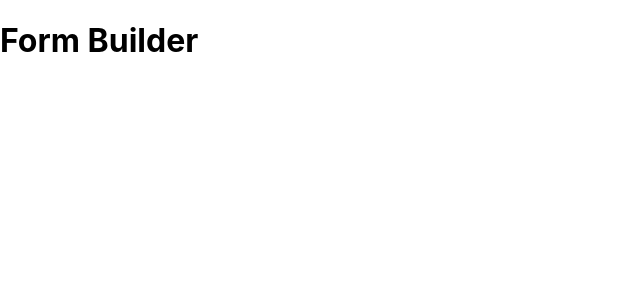
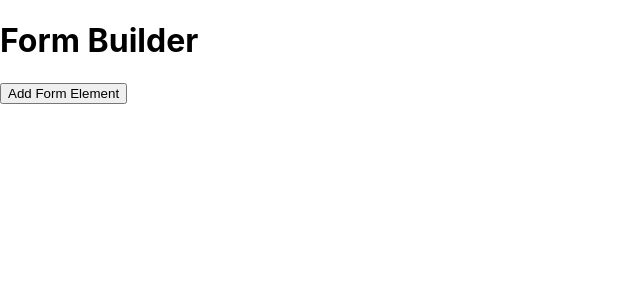
Before and after one commit to arkangelofkaos/form-builder-kata, a React (Create React App) app: page / in a window 1280 px wide. Shown: the top 300 px of the page, without its empty margins (0-640 px from the left). Built offline with nearby package versions, Linux system fonts and the light colour scheme.

Commit message:
Add very basic test to start driving out the "add form element" feature

```diff
--- a/src/App.js
+++ b/src/App.js
@@ -1,9 +1,10 @@
 function App() {
-  return (
-    <div className="App">
-      <h1>Form Builder</h1>
-    </div>
-  );
+    return (
+        <div className="App">
+            <h1>Form Builder</h1>
+            <button data-testid="add-form-element-button">Add Form Element</button>
+        </div>
+    );
 }
 
 export default App;
```
Also changed, not shown: 1 other file (tests, documents, lock files or other folders).
